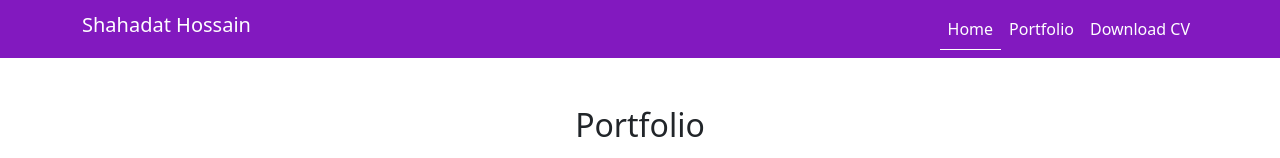
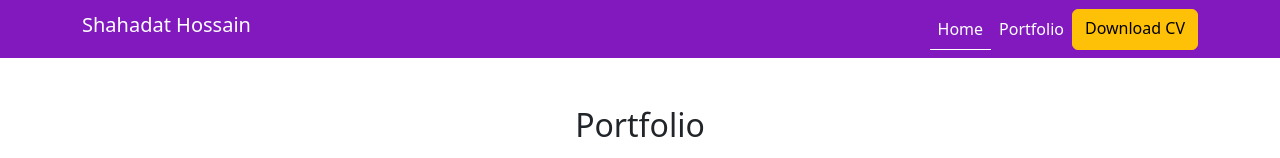
Before and after one commit to raselsha/portfolio, a Gatsby site: page / in a window 1280 px wide. Shown: the top 158 px of the page. Built offline with nearby package versions, Linux system fonts and the light colour scheme; Gatsby itself is replaced by a stand-in of ours.

Commit message:
btn added

```diff
--- a/src/components/Navbar.js
+++ b/src/components/Navbar.js
@@ -15,7 +15,7 @@ export default function Navbar() {
             <div class="navbar-nav ms-auto">
                 <a class="nav-link active" aria-current="page" href="#">Home</a>
                 <a class="nav-link" href="#portfolio">Portfolio</a>
-                <a class="nav-link" href={cv} download>Download CV</a>
+                <a class="btn btn-warning btn-small" href={cv} download>Download CV</a>
 
             </div>
             </div>
```
